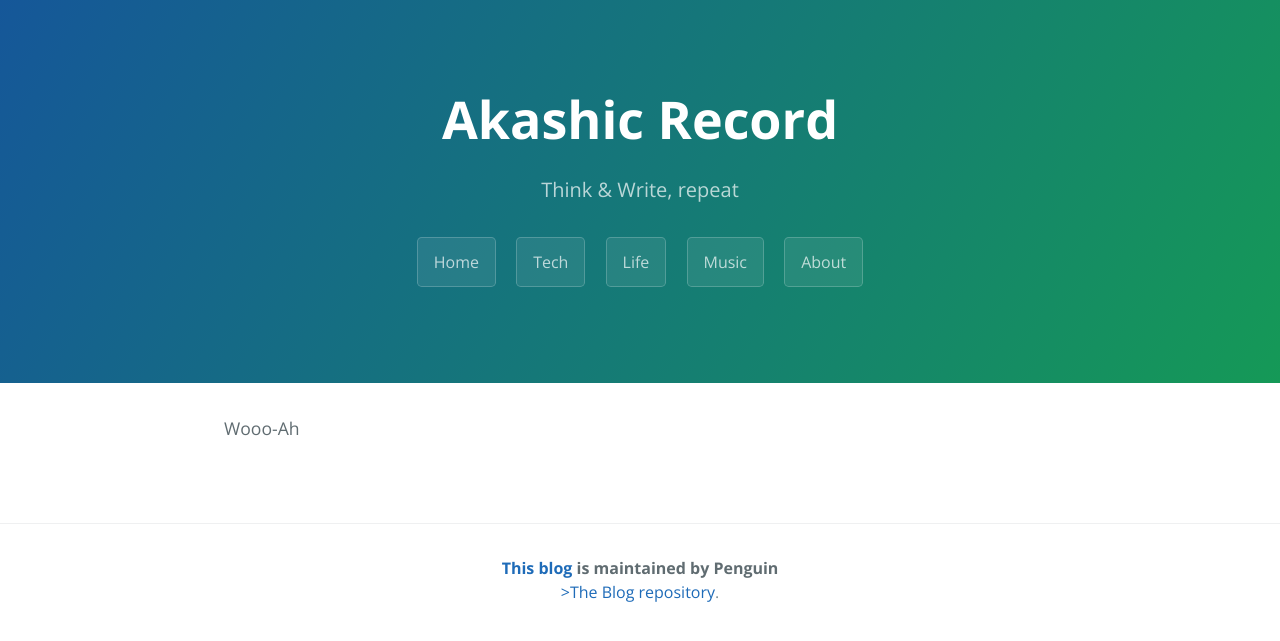
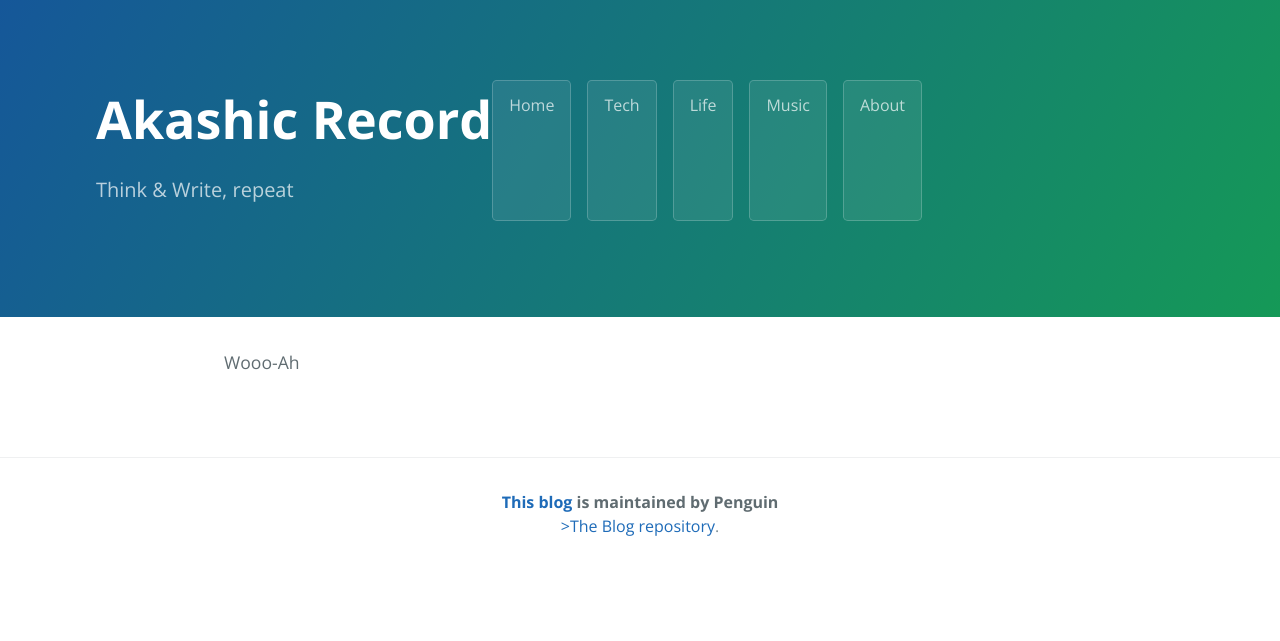
Before and after one commit to sivese/sivese.github.io, a Jekyll site: the page built from index.md, in a window 1280 px wide. Shown: the top 641 px of the page. Built offline with Jekyll 4.4.1, drawn with Linux system fonts in a browser that asks for light colours.

Commit message:
css deploy

```diff
--- a/_includes/top.html
+++ b/_includes/top.html
@@ -1,6 +1,8 @@
-<section class="page-header">
-    <h1 class="project-name">{{ site.title }}</h1>
-    <h2 class="project-tagline">{{ site.description }}</h2>
+<section class="header">
+    <div>
+        <h1 class="blog-name">{{ site.title }}</h1>
+        <h2 class="blog-tagline">{{ site.description }}</h2>
+    </div>
     <a href="/home" class="btn">Home</a>
     <a href="/tech" class="btn">Tech</a>
     <a href="/life" class="btn">Life</a>
--- a/_sass/akashic.scss
+++ b/_sass/akashic.scss
@@ -283,9 +283,10 @@ a {
   }
 }
 
-.page-header {
+.header {
   color: $header-heading-color;
-  text-align: center;
+  text-align: left;
+  display: flex;
   background-color: $header-bg-color;
   background-image: linear-gradient(120deg, $header-bg-color-secondary, $header-bg-color);
 
@@ -302,7 +303,7 @@ a {
   }
 }
 
-.project-name {
+.blog-name {
   margin-top: 0;
   margin-bottom: 0.1rem;
 
@@ -319,7 +320,7 @@ a {
   }
 }
 
-.project-tagline {
+.blog-tagline {
   margin-bottom: 2rem;
   font-weight: normal;
   opacity: 0.7;
```
